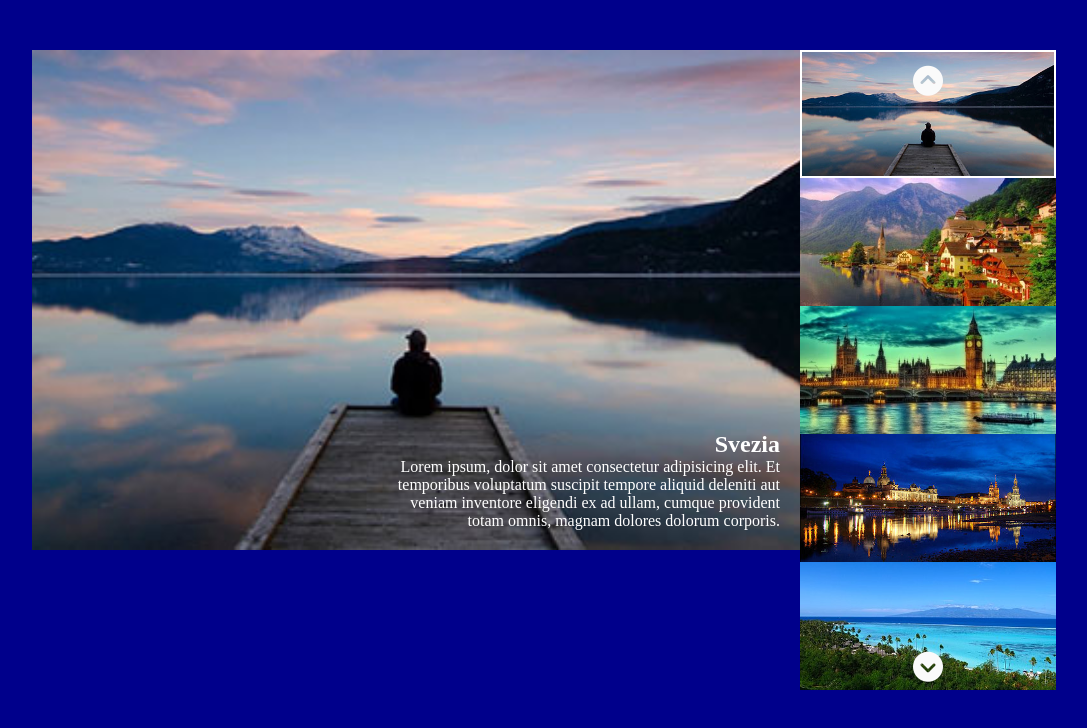
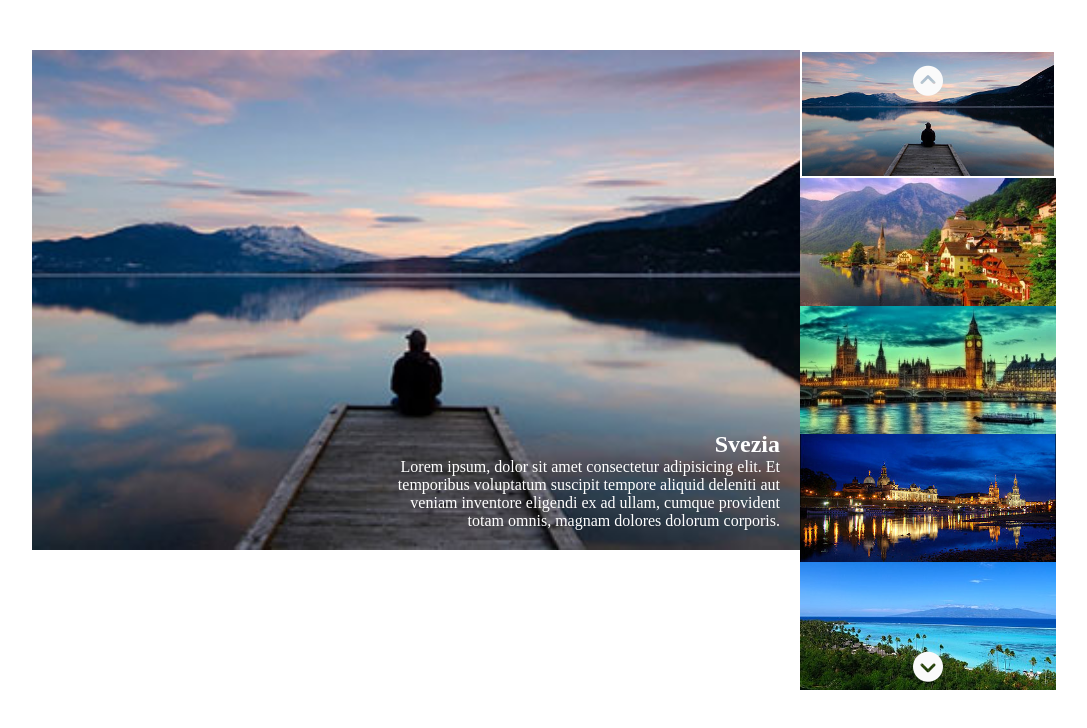
Before and after one commit to Jomm95/js-array-carousel, a plain HTML site: page index.html in a window 1280 px wide. Shown: the whole page, without its empty margins (96-1183 px from the left). Drawn offline with Linux system fonts and the light colour scheme.

Commit message:
ultimi ritocchi

```diff
--- a/style.css
+++ b/style.css
@@ -2,10 +2,6 @@
     margin:0;
     padding:0;
     box-sizing: border-box;
-}
-
-body {
-    background-color:darkblue;
 }
 
 #container {
```
Also changed, not shown: index.html (+4 -28 lines).
